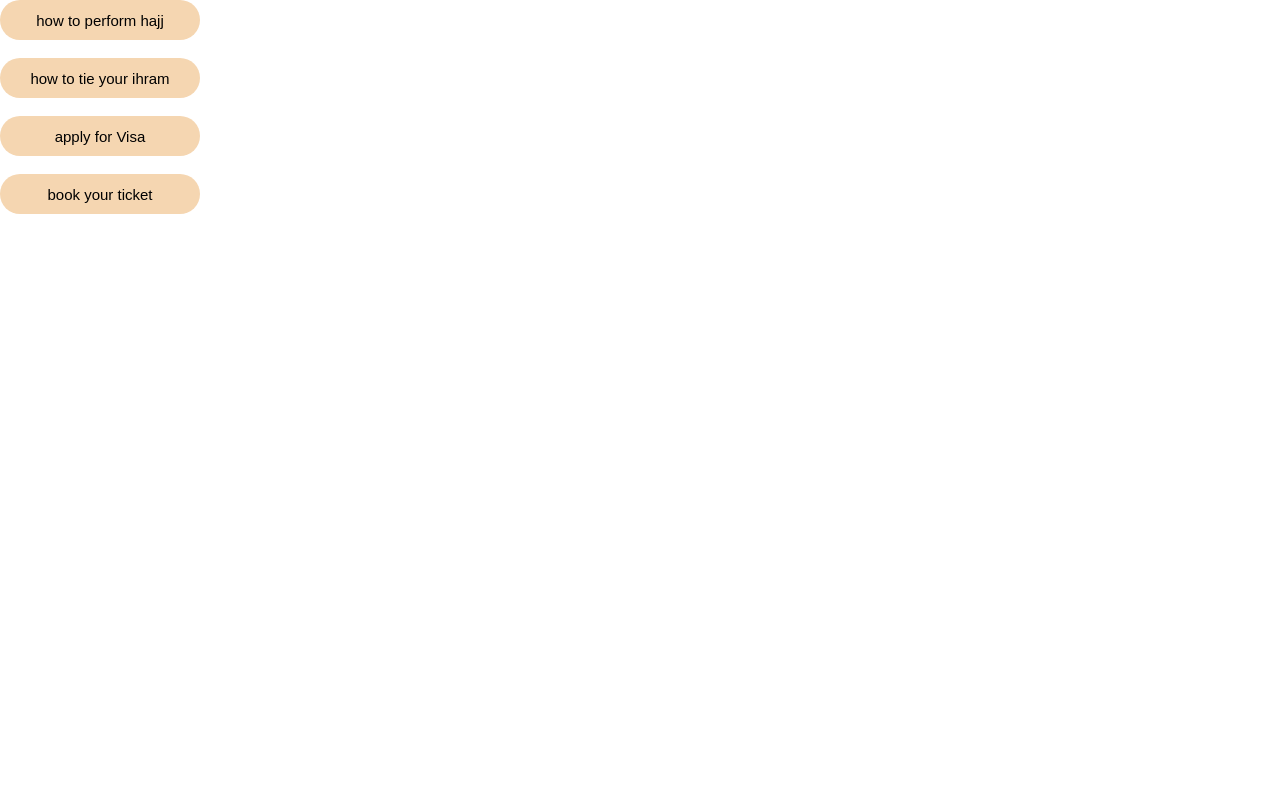
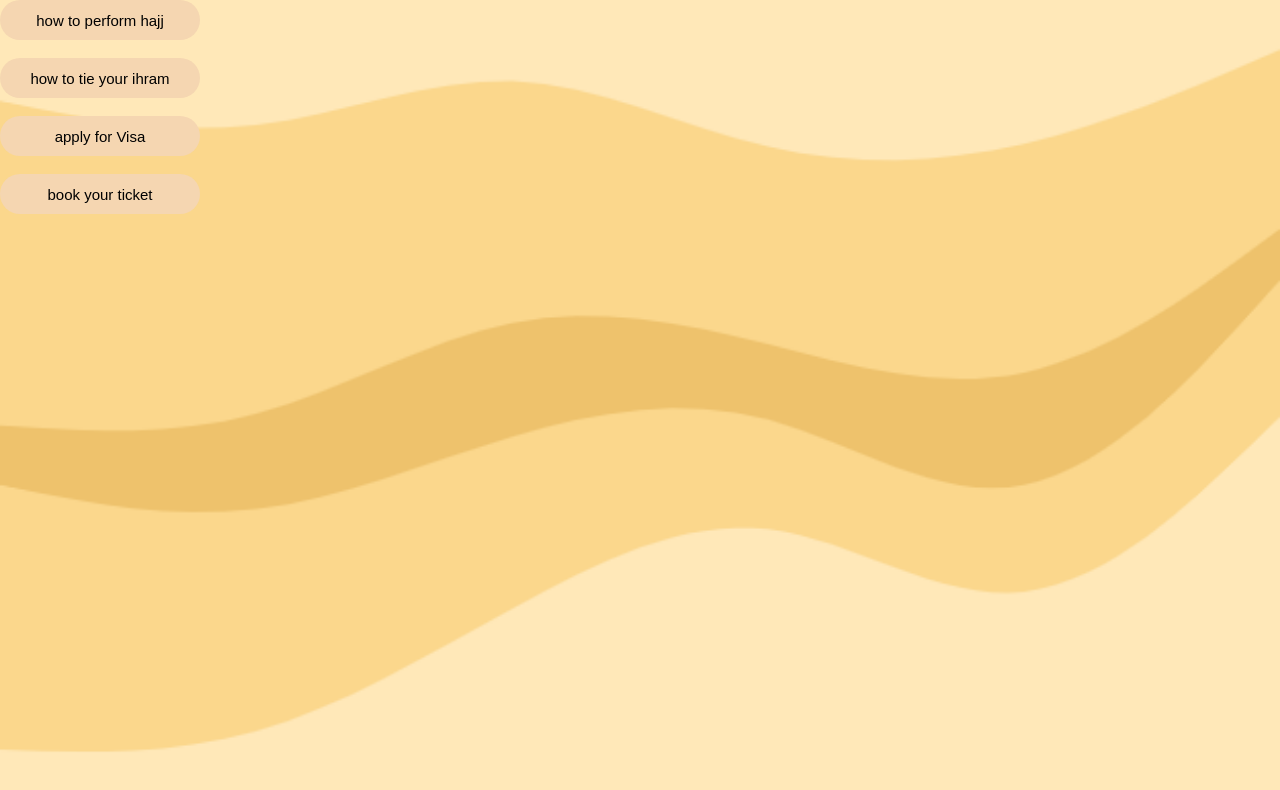
Before and after one commit to Ahyan-dev/Pilgrim.com, a plain HTML site: page all_hajj_options.html in a window 1280 px wide. Drawn offline with Linux system fonts and the light colour scheme.

Commit message:
Update all_hajj_options.html

```diff
--- a/all_hajj_options.html
+++ b/all_hajj_options.html
@@ -16,7 +16,7 @@
         cursor: pointer;
     }
     .page_background{
-        background-image: url("stacked-waves-haikei(1).png");
+        background-image: url("background.png");
         background-size: cover;
         background-repeat: no-repeat;
         height: 100vh;
```
